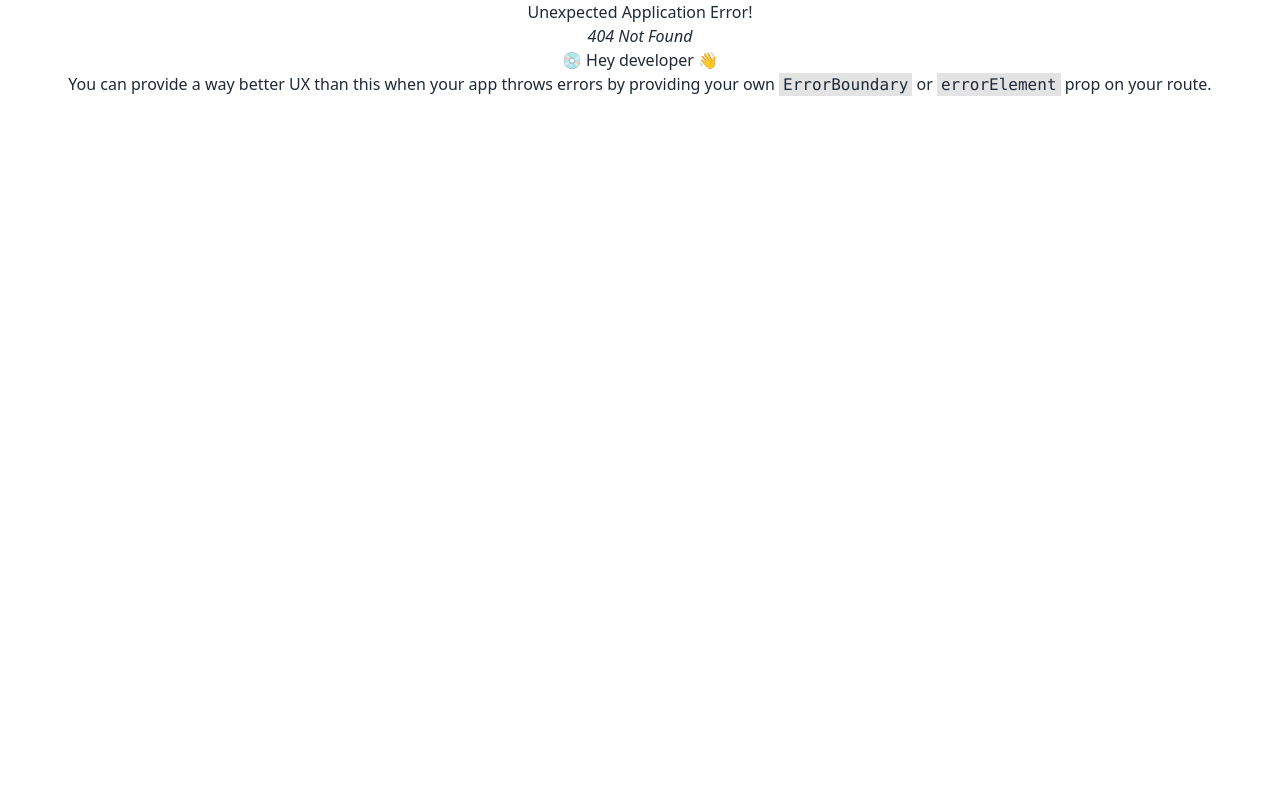
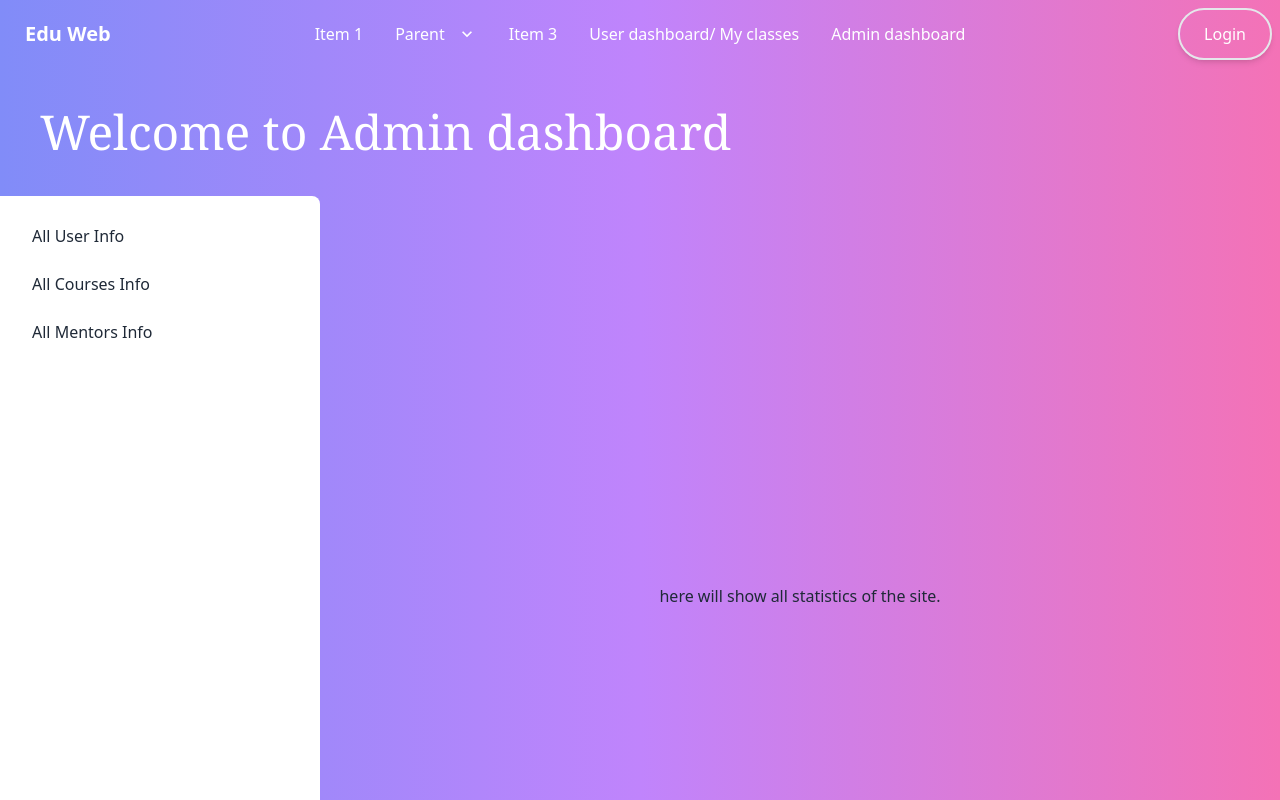
Before and after one commit to shufolislam1/eduWeb, a React (Vite) app: page /adashboard/allUserInfo in a window 1280 px wide. Before the commit this address had no page. Shown: the top 800 px of the page. Built offline with nearby package versions, Linux system fonts and the light colour scheme.

Commit message:
folder of admindashboard created

```diff
--- a/src/components/dashboard/adminDashboard/AdminDashboard.jsx
+++ b/src/components/dashboard/adminDashboard/AdminDashboard.jsx
@@ -1,6 +1,8 @@
 import React from 'react';
+import { Link } from 'react-router-dom';
 import Footer from '../../homeUi/Footer';
 import Navbar from '../../homeUi/Navbar';
+import AllStats from './AllStats';
 
 const AdminDashboard = () => {
     return (
@@ -11,7 +13,7 @@ const AdminDashboard = () => {
                 <div className="drawer drawer-mobile">
                     <input id="my-drawer-2" type="checkbox" className="drawer-toggle" />
                     <div className="drawer-content flex flex-col items-center justify-center">
-                        gggggggggggggggg
+                        <AllStats></AllStats>
                         {/* <!-- Page content here --> */}
                         <label htmlFor="my-drawer-2" className="relative inline-flex items-center justify-center p-4 px-6 py-3 overflow-hidden font-medium text-indigo-600 transition duration-300 ease-out border-2  rounded-full shadow-md group lg:hidden"><span className="absolute inset-0 flex items-center justify-center w-full h-full text-white duration-300 -translate-x-full bg-purple-500 group-hover:translate-x-0 ease">
                             <svg className="w-6 h-6" fill="none" stroke="currentColor" viewBox="0 0 24 24" xmlns="http://www.w3.org/2000/svg"><path strokeLinecap="round" strokeLinejoin="round" strokeWidth="2" d="M14 5l7 7m0 0l-7 7m7-7H3"></path></svg>
@@ -23,8 +25,9 @@ const AdminDashboard = () => {
                         <label htmlFor="my-drawer-2" className="drawer-overlay"></label>
                         <ul className="menu p-4 w-80 bg-base-100 text-base-content rounded-r-lg">
                             {/* <!-- Sidebar content here --> */}
-                            <li><a>Sidebar Item 1</a></li>
-                            <li><a>Sidebar Item 2</a></li>
+                            <li><Link to='/adashboard/allUserInfo'>All User Info</Link></li>
+                            <li><Link to='/adashboard/allCourseInfo'>All Courses Info</Link></li>
+                            <li><Link to='/adashboard/allMentorsInfo'>All Mentors Info</Link></li>
                         </ul>
 
                     </div>
--- /dev/null
+++ b/src/components/dashboard/adminDashboard/AllCourseInfo.jsx
@@ -0,0 +1,11 @@
+import React from 'react';
+
+const AllCourseInfo = () => {
+    return (
+        <div>
+            here info of all courses is to be showen.
+        </div>
+    );
+};
+
+export default AllCourseInfo;
--- /dev/null
+++ b/src/components/dashboard/adminDashboard/AllMentorsInfo.jsx
@@ -0,0 +1,11 @@
+import React from 'react';
+
+const AllMentorsInfo = () => {
+    return (
+        <div>
+            here info of all mentors is to be showen in a table.
+        </div>
+    );
+};
+
+export default AllMentorsInfo;
--- /dev/null
+++ b/src/components/dashboard/adminDashboard/AllStats.jsx
@@ -0,0 +1,11 @@
+import React from 'react';
+
+const AllStats = () => {
+    return (
+        <div>
+            here will show all statistics of the site.
+        </div>
+    );
+};
+
+export default AllStats;
--- /dev/null
+++ b/src/components/dashboard/adminDashboard/AllUserInfo.jsx
@@ -0,0 +1,12 @@
+import React from 'react';
+
+const AllUserInfo = () => {
+    return (
+        <div>
+            <p>here info of all user is to be showen in a table.</p>
+            <h1>something</h1>
+        </div>
+    );
+};
+
+export default AllUserInfo;
```
Also changed, not shown: src/main.jsx (+15 -7 lines).
